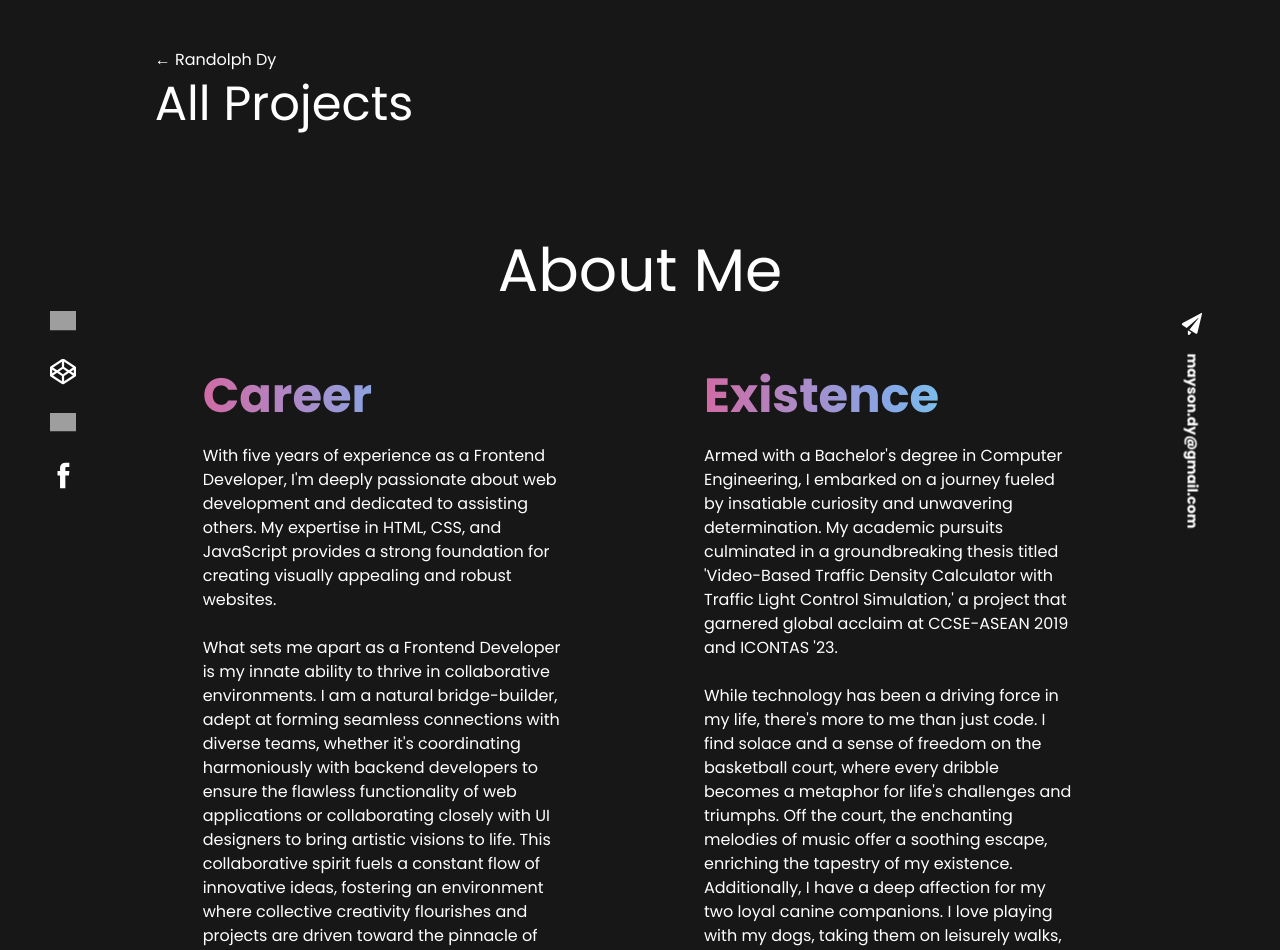
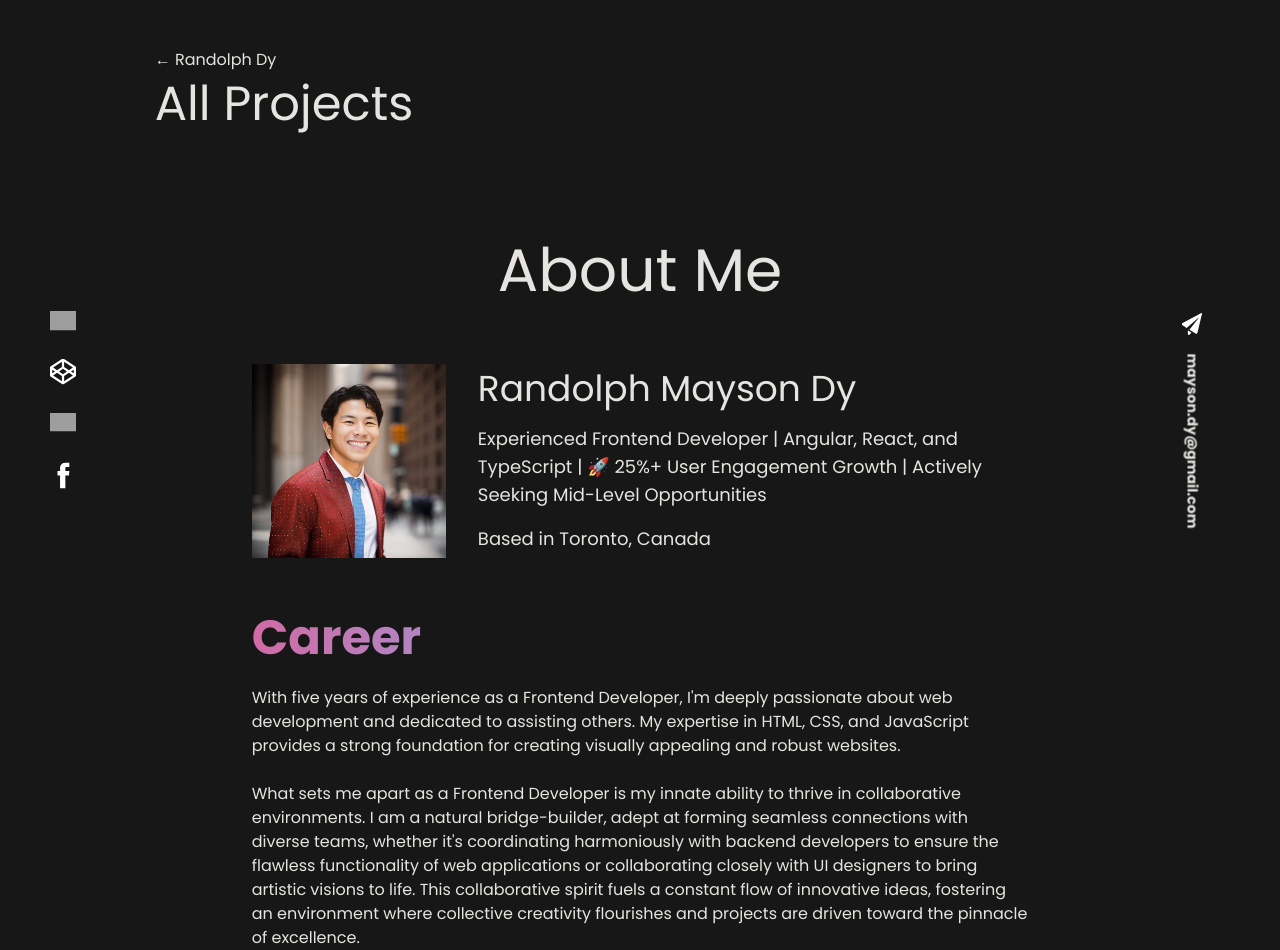
Before and after one commit to RandolphDy9/portfolio-v2, a React (Vite) app: page /about in a window 1280 px wide. Shown: the top 950 px of the page. Built offline with nearby package versions, Linux system fonts and the light colour scheme; grey boxes are pictures that could not be loaded.

Commit message:
Update about page and pages fixes

```diff
--- a/src/component/main/Footer.tsx
+++ b/src/component/main/Footer.tsx
@@ -31,7 +31,7 @@ const Footer = ({ darkMode }: FooterType) => {
         <div className="mx-auto flex justify-center my-4">
           <ButtonFill
             label="Get in Touch!"
-            absoluteClasses={`${darkMode ? "bg-dark text-white border-white hover:shadow-[4px_4px_0px_white]" : "bg-white text-dark border-dark hover:shadow-[4px_4px_0px_black]"}`}
+            absoluteClasses={`${darkMode ? "bg-dark text-light border-light hover:shadow-[4px_4px_0px_white]" : "bg-light text-dark border-dark hover:shadow-[4px_4px_0px_black]"}`}
             onClick={() => window.open("mailto:mayson.dy@gmail.com")}
           />
         </div>
--- a/src/component/main/Hero.tsx
+++ b/src/component/main/Hero.tsx
@@ -1,4 +1,3 @@
-// import GradientText from "../shared/GradientText";
 import RevealAnimation from "../shared/RevealAnimation";
 import Wave from "../../assets/images/waving.png";
 import Point from "../../assets/images/point.png";
@@ -58,8 +57,8 @@ const Hero = ({ darkMode }: HeroType) => {
             label="Contact Me"
             absoluteClasses={`${
               darkMode
-                ? "bg-dark text-white border-white hover:shadow-[4px_4px_0px_white]"
-                : "bg-white text-dark border-dark hover:shadow-[4px_4px_0px_black]"
+                ? "bg-dark text-light border-light hover:shadow-[4px_4px_0px_white]"
+                : "bg-light text-dark border-dark hover:shadow-[4px_4px_0px_black]"
             }`}
             onClick={() => window.open("mailto:mayson.dy@gmail.com")}
           />
--- a/src/component/shared/FlipCard.tsx
+++ b/src/component/shared/FlipCard.tsx
@@ -14,7 +14,7 @@ const FlipCard = ({ frontContent, backContent }: CardType) => {
 
   return (
     <div
-      className={`relative w-96 h-60 rounded-2xl text-white overflow-hidden cursor-pointer transition-all duration-700 card ${
+      className={`relative w-96 h-60 rounded-2xl text-light overflow-hidden cursor-pointer transition-all duration-700 card ${
         isFlipped ? 'flipped' : ''
       }`}
       onClick={handleFlip}
--- a/src/pages/About.tsx
+++ b/src/pages/About.tsx
@@ -1,6 +1,7 @@
 import { useNavigate } from "react-router-dom";
 import GradientText from "../component/shared/GradientText";
 import MainLayout from "../layout/MainLayout";
+import Dop from "../assets/images/about-me-pic.jpg";
 
 const About = ({ darkMode }: { darkMode: boolean }) => {
   const navigate = useNavigate();
@@ -8,7 +9,7 @@ const About = ({ darkMode }: { darkMode: boolean }) => {
   return (
     <div
       className={`min-h-screen h-full font-main ${
-        !darkMode ? "bg-light text-dark" : "bg-dark text-white"
+        !darkMode ? "bg-light text-dark" : "bg-dark text-light"
       }`}
     >
       <MainLayout darkMode={darkMode}>
@@ -25,8 +26,16 @@ const About = ({ darkMode }: { darkMode: boolean }) => {
           <div className="text-3xl md:text-6xl text-center md:pt-28 py-16">
             About Me
           </div>
-          <div className="flex flex-col md:flex-row gap-8">
-            <div className="md:w-1/2 md:px-12">
+          <div className="mb-12 text-lg md:w-4/5 mx-auto flex flex-col md:flex-row justify-center gap-8">
+            <img src={Dop} alt="My-photo" className="w-full md:w-1/4" />
+            <div className="flex flex-col justify-center">
+              <div className="text-3xl md:text-4xl">Randolph Mayson Dy</div>
+              <div className="my-4">Experienced Frontend Developer | Angular, React, and TypeScript | 🚀 25%+ User Engagement Growth | Actively Seeking Mid-Level Opportunities</div>
+              <div>Based in Toronto, Canada</div>
+            </div>
+          </div>
+          <div className="flex flex-col gap-8 md:w-4/5 mx-auto">
+            <div className="">
               <GradientText
                 text="Career"
                 classes="font-main text-4xl md:text-5xl font-bold py-2"
@@ -62,7 +71,7 @@ const About = ({ darkMode }: { darkMode: boolean }) => {
               </div>
             </div>
 
-            <div className="md:w-1/2 md:px-12">
+            <div className="">
               <GradientText
                 text="Existence"
                 classes="font-main text-4xl md:text-5xl font-bold py-2"
@@ -99,107 +108,6 @@ const About = ({ darkMode }: { darkMode: boolean }) => {
         </div>
       </MainLayout>
     </div>
-
-    // <div>
-    //   <RevealAnimation>
-    //     <div className="flex justify-center text-center items-center text-3xl md:text-7xl font-semibold font-main w-full mx-auto md:my-14 flex-wrap">
-    //       Blending precise interfaces and life's moments, a frontend developer
-    //       creates a symphony of code and living, crafting a masterpiece of
-    //       <div className="flex p-4 gap-4 items-center">
-    //         <div className={`cursor-pointer ${tab === 'work' ? 'bg-gradient-to-r from-from via-via to-to text-transparent bg-clip-text' : 'border-2 border-from p-2 hover:scale-125'}`} onClick={() => setTab('work')}>Work</div>
-    //         <div className={`cursor-pointer ${tab === 'life' ? 'bg-gradient-to-r from-from via-via to-to text-transparent bg-clip-text' : 'border-2 border-from p-2 hover:scale-125'}`} onClick={() => setTab('life')}>Life</div>
-    //       </div>
-    //       harmony.
-    //     </div>
-    //   </RevealAnimation>
-
-    //   {tab === "work" ? (
-    //     <>
-    //       {/* About Work */}
-    //       <div className="flex flex-col md:flex-row my-6">
-    //         <div className={`w-full md:w-1/3 md:p-4 rounded ${darkMode ? 'bg-gray-700' : 'bg-gray-300'}`}>
-    //           <img src={Work} alt="working" className="object-cover w-full h-full opacity-80" />
-    //         </div>
-    //         <div className="w-full md:w-2/3 md:p-4 overflow-y-scroll">
-    //           <div className="p-10 font-secondary text-lg">
-    //             <RevealAnimation>
-    // Experienced Front-end Developer with over 5 years of
-    // professional expertise in building responsive websites and
-    // applications. Skilled in HTML, CSS, JavaScript, React, and
-    // Angular, with a strong focus on creating exceptional user
-    // interfaces and experiences.
-    //             </RevealAnimation>
-    //             <br />
-    //             <br />
-    //             <RevealAnimation>
-    // I specialize in crafting visually appealing and functional
-    // websites that engage users. With proficiency in HTML, CSS,
-    // JavaScript, React, and Angular, I've successfully transformed
-    // design concepts into responsive interfaces. Through careful
-    // attention to detail and a user-centered approach, I create
-    // outstanding user experiences.
-    //             </RevealAnimation>
-    //             <br />
-    //             <br />
-    //             <RevealAnimation>
-    // My commitment to ongoing learning and staying updated with
-    // industry trends enables me to incorporate cutting-edge
-    // technologies into my work. By using agile methodologies and
-    // collaborating with cross-functional teams, I consistently
-    // deliver high-quality code that enhances performance and
-    // usability. Let's work together to bring your ideas to life with
-    // an engaging front-end experience.
-    //             </RevealAnimation>
-    //           </div>
-    //         </div>
-    //       </div>
-    //     </>
-    //   ) : (
-    //     <>
-    //       {/* About Life */}
-    //       <div className="flex flex-col md:flex-row my-6">
-    //         <div className="w-full md:w-2/3 md:p-4 overflow-y-scroll">
-    //           <div className="p-10 font-secondary text-lg">
-    //             <RevealAnimation>
-    //               Welcome to my corner of the web! I'm thrilled to share a glimpse
-    //               of my journey with you.
-    //             </RevealAnimation>
-    //             <br />
-    //             <br />
-    //             <RevealAnimation>
-    // Armed with a Bachelor's degree in Computer Engineering, I
-    // embarked on a path fueled by curiosity and determination. A
-    // crowning achievement was our groundbreaking thesis, "Video-Based
-    // Traffic Density Calculator with Traffic Light Control
-    // Simulation," which garnered recognition from across the globe.
-    // Our work shone on the international stage at the International
-    // Conference on Climate Change and Sustainability Engineering in
-    // ASEAN (CCSE-ASEAN) 2019, as well as the prestigious
-    // International Conference on New Trends in Applied Sciences
-    // (ICONTAS '23).
-    //             </RevealAnimation>
-    //             <br />
-    //             <br />
-    //             <RevealAnimation>
-    // Beyond the digital realm, I find solace on the basketball court,
-    // where the game becomes my ultimate stress reliever and a
-    // sanctuary of tranquility. Alongside Kobe, my endearing
-    // 3-year-old Shih Tzu, life's simple pleasures are magnified, each
-    // tail wag a reminder of pure joy. Music, my unwavering companion,
-    // weaves its enchanting melodies into my focus and emotions. As
-    // life orchestrates its intricate symphony of experiences, I'm
-    // excited to share my journey with you – so, welcome once more,
-    // and let's embark on this harmonious adventure together.
-    //             </RevealAnimation>
-    //           </div>
-    //         </div>
-    //         <div className={`w-full md:w-1/3 md:p-4 rounded ${darkMode ? 'bg-gray-700' : 'bg-gray-300'}`}>
-    //           <img src={Life} alt="working" className="object-cover w-full h-full opacity-75" />
-    //         </div>
-    //       </div>
-    //     </>
-    //   )}
-    // </div>
   );
 };
 
--- a/src/pages/Archive.tsx
+++ b/src/pages/Archive.tsx
@@ -38,7 +38,7 @@ const Archive = ({ darkMode }: { darkMode: boolean }) => {
   return (
     <div
       className={`min-h-screen h-full font-main text-xl md:text-2xl ${
-        !darkMode ? "bg-light text-dark" : "bg-dark text-white"
+        !darkMode ? "bg-light text-dark" : "bg-dark text-light"
       }`}
     >
       <MainLayout darkMode={darkMode}>
--- a/src/pages/Experience.tsx
+++ b/src/pages/Experience.tsx
@@ -58,7 +58,7 @@ const Experience = ({ darkMode }: { darkMode: boolean }) => {
   return (
     <div
       className={`min-h-screen h-full font-main ${
-        !darkMode ? "bg-light text-dark" : "bg-dark text-white"
+        !darkMode ? "bg-light text-dark" : "bg-dark text-light"
       }`}
     >
       <MainLayout darkMode={darkMode}>
--- a/src/pages/Home.tsx
+++ b/src/pages/Home.tsx
@@ -12,7 +12,7 @@ const Home = ({ darkMode, isAppVisible }: { darkMode: boolean, isAppVisible: boo
   return (
     <div
         className={`min-h-screen h-full font-main ${
-          !darkMode ? "bg-light text-dark" : "bg-dark text-white"
+          !darkMode ? "bg-light text-dark" : "bg-dark text-light"
         }`}
       >
         {isAppVisible ? (
--- a/src/pages/Splash.tsx
+++ b/src/pages/Splash.tsx
@@ -5,7 +5,7 @@ const Splash = () => {
   return (
     <div className="flex flex-col md:flex-row justify-center items-center w-full md:w-2/3 min-h-screen mx-auto">
       <Lottie animationData={animationData} />
-      <div className="text-3xl font-main text-white my-10 p-10 md:p-0">
+      <div className="text-3xl font-main text-light my-10 p-10 md:p-0">
         "Empty your mind, be formless. Shapeless, like water."
         <div className="text-sm my-3">- Bruce Lee</div>
       </div>
--- a/tailwind.config.js
+++ b/tailwind.config.js
@@ -12,7 +12,7 @@ export default {
         accent: "#707aff",
         lightPrimary: "#FFFFFF",
         dark: "#171717",
-        light: "#F1F1F1",
+        light: "#E5E4E0",
         from: "#D16BA5",
         via: "#86A8E7",
         to: "#5FFBF1"
```
Also changed, not shown: src/component/main/Navbar.tsx (+6 -6 lines), src/assets/images/about-me-pic.jpg (added), 1 other file (tests, documents, lock files or other folders).
